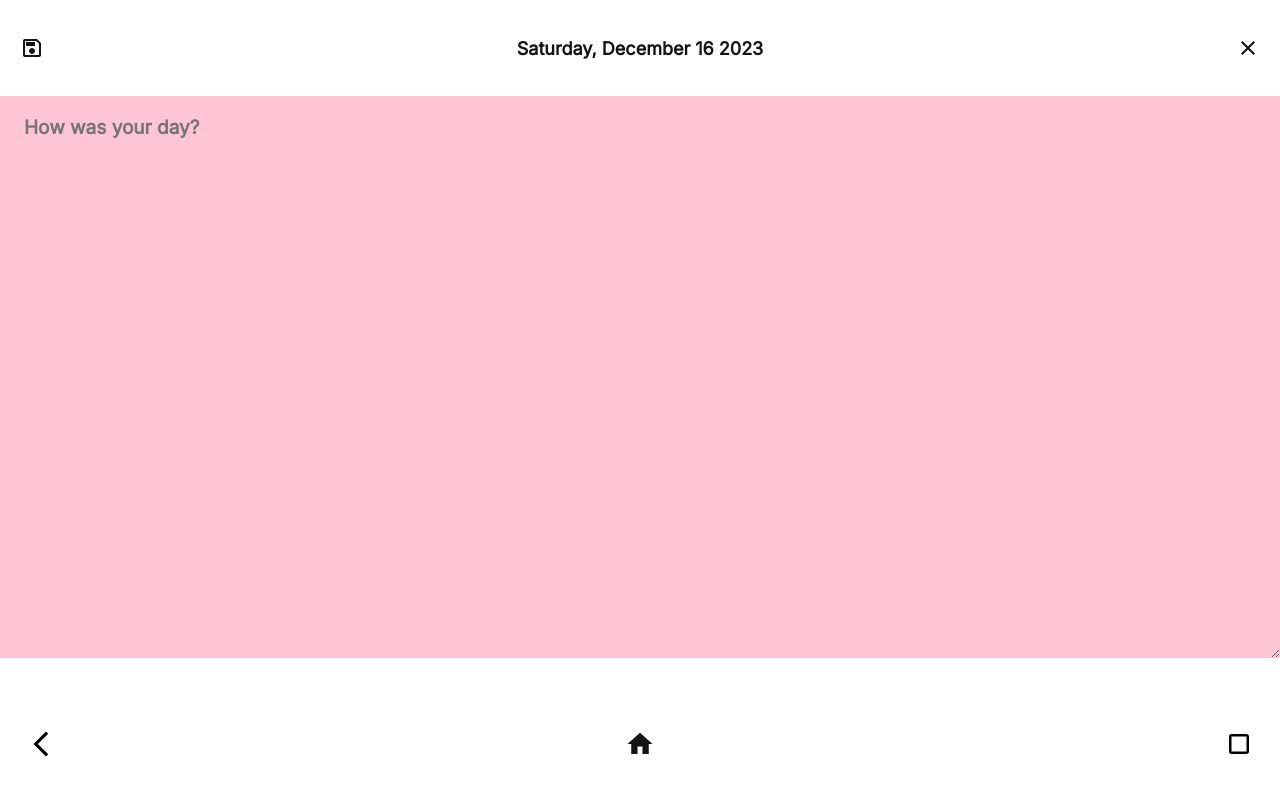
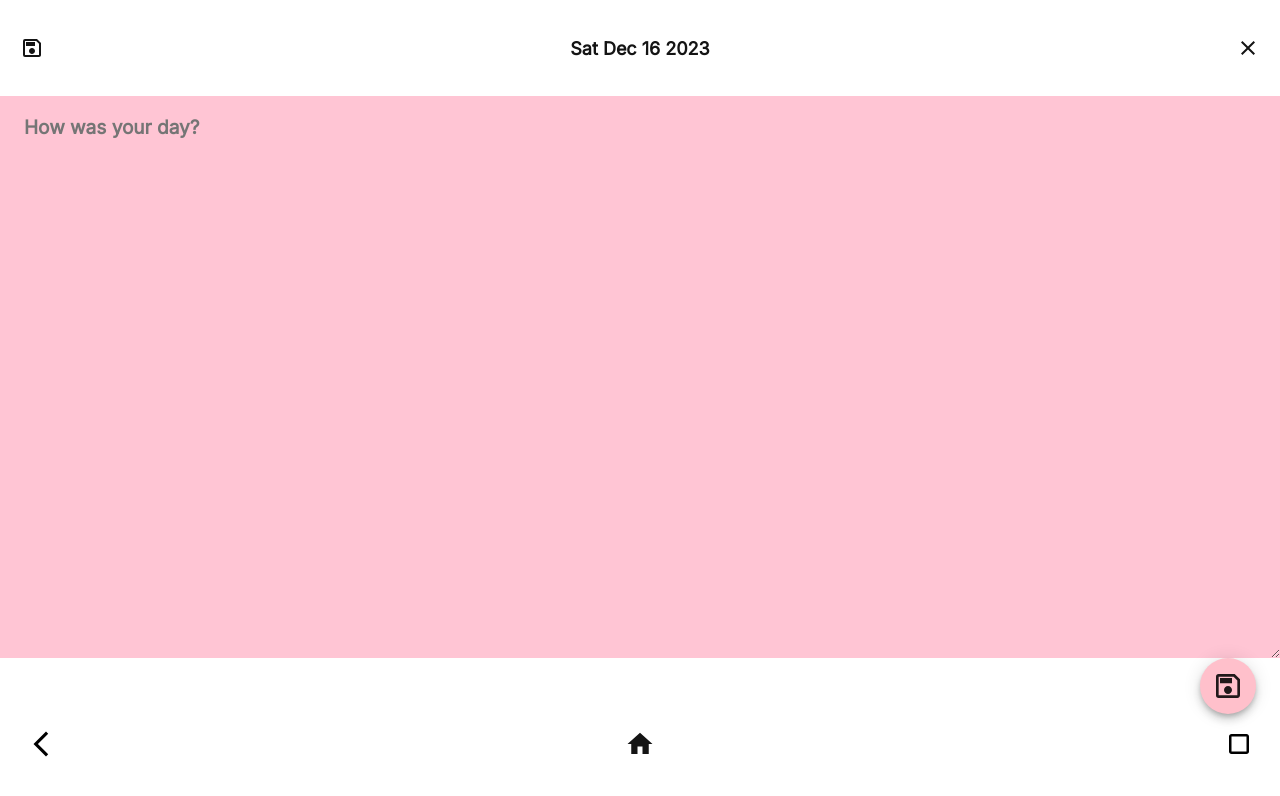
Before and after one commit to nathanieladiah/ott, a React (Vite) app: page /journal/new in a window 1280 px wide. Shown: the top 796 px of the page. Built offline with nearby package versions, Linux system fonts and the light colour scheme; no server answers; sample sign-in values are in the browser's storage; a web font is replaced by a local one.

Commit message:
Add fabs and navigation controls to Journal Entry pages

```diff
--- a/src/pages/JournalEntry/JournalEntry.jsx
+++ b/src/pages/JournalEntry/JournalEntry.jsx
@@ -1,6 +1,7 @@
+import { Fab } from "@mui/material";
 import { doc, getDoc } from "firebase/firestore";
 import { useEffect, useState } from "react";
-import { MdOutlineClose, MdOutlineSave } from "react-icons/md";
+import { MdEdit, MdOutlineClose, MdOutlineSave } from "react-icons/md";
 import { useNavigate, useParams } from "react-router-dom";
 import { db } from "../../firebase.config";
 import "./journalEntry.scss";
@@ -35,11 +36,14 @@ const JournalEntry = () => {
         <MdOutlineSave />
         {/* <h1>October 16, 2023</h1> */}
         <h1>{entry.timestamp.toDate().toDateString()}</h1>
-        <MdOutlineClose />
+        <MdOutlineClose onClick={() => navigate("/journal")} />
       </div>
       <div className="journalPage__content">
         <p>{entry.content}</p>
       </div>
+      <Fab className="fab" aria-label="edit">
+        <MdEdit className="fab-icon" />
+      </Fab>
     </div>
   );
 };
--- a/src/pages/JournalEntry/journalEntry.scss
+++ b/src/pages/JournalEntry/journalEntry.scss
@@ -22,6 +22,17 @@
     }
   }
 
+  .fab {
+    float: right;
+    margin-right: 1.5rem;
+    background-color: pink;
+
+    &-icon {
+      height: 32px;
+      width: 32px;
+    }
+  }
+
   &__content {
     background-color: #ffc5d4;
     width: 100vw;
--- a/src/pages/NewJournalEntry/NewJournalEntry.jsx
+++ b/src/pages/NewJournalEntry/NewJournalEntry.jsx
@@ -1,3 +1,4 @@
+import { Fab } from "@mui/material";
 import { format } from "date-fns";
 import {
   addDoc,
@@ -98,9 +99,9 @@ const NewJournalEntry = () => {
       <div className="journalPage__header container">
         <MdOutlineSave onClick={onSubmit} />
         {/* <h1>October 16, 2023</h1> */}
-        <h1>{todayString}</h1>
+        <h1>{format(today, "eee MMM d yyyy")}</h1>
         {/* {date.toDateString()} */}
-        <MdOutlineClose />
+        <MdOutlineClose onClick={() => navigate("/journal")} />
       </div>
       <div className="journalPage__content">
         <textarea
@@ -111,6 +112,9 @@ const NewJournalEntry = () => {
           onChange={(e) => setText(e.target.value)}
         ></textarea>
       </div>
+      <Fab className="fab" onClick={onSubmit}>
+        <MdOutlineSave className="fab-icon" />
+      </Fab>
     </div>
   );
 };
```
